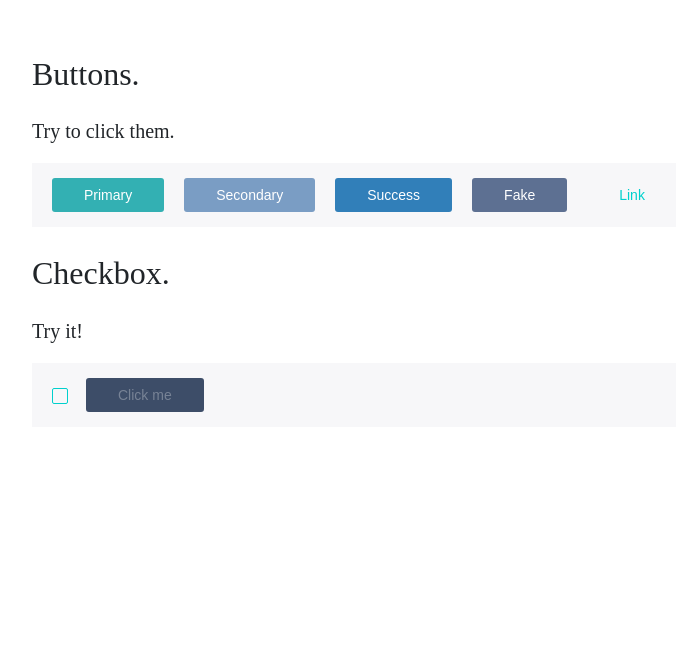
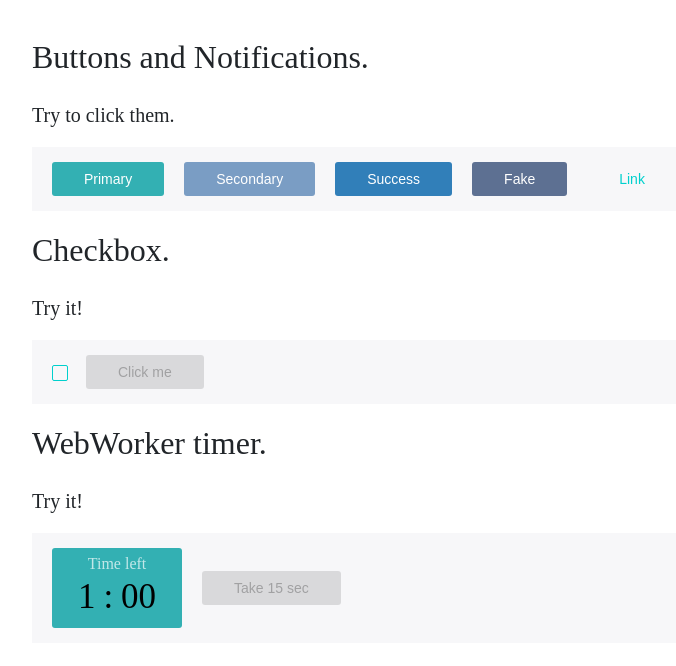
Before and after one commit to iluha5/react-library, a React app: page / in a window 1280 px wide. Shown: the top 666 px of the page, without its empty margins (6-682 px from the left). Built offline with nearby package versions, Linux system fonts and the light colour scheme.

Commit message:
feat(timer): add timer, ref buttons and app

```diff
--- a/src/components/App/index.jsx
+++ b/src/components/App/index.jsx
@@ -1,16 +1,27 @@
 import React from 'react';
 import PropTypes from 'prop-types';
+import cn from 'classnames';
 
+import { TIME_OVER, TEN_SECONDS_LEFT } from 'utils/constants';
 import style from './style.scss';
 
 import Button from 'components/Button';
 import Checkbox from 'components/Checkbox';
+import TimerContainer from 'containers/Timer';
 
-function App({ handlerButtonClick, triggerBox1, isBox1Checked }) {
+function App({
+    handlerButtonClick,
+    triggerBox1,
+    isBox1Checked,
+    timeLeft,
+    handlerTime,
+    handlerTimeButtonClick,
+    timerID,
+}) {
     return (
         <div className={style['App']}>
             <h2 className={style['App-Title']}>
-                Buttons.
+                Buttons and Notifications.
             </h2>
             <h3 className={style['App-SubTitle']}>
                 Try to click them.
@@ -78,6 +89,33 @@ function App({ handlerButtonClick, triggerBox1, isBox1Checked }) {
                     </Button>
                 </div>
             </div>
+            <h2 className={style['App-Title']}>
+                WebWorker timer.
+            </h2>
+            <h3 className={style['App-SubTitle']}>
+                Try it!
+            </h3>
+            <div className={style['App-Line']}>
+                <div className={cn(style['App-Item'], style['App-TimerWrapper'])}>
+                    <TimerContainer
+                        key={timerID}
+                        timeLeft={timeLeft}
+                        onTimeOver={handlerTime(TIME_OVER)}
+                        trigger={{
+                            time: 10,
+                            callback: handlerTime(TEN_SECONDS_LEFT),
+                        }}
+                    />
+                </div>
+                <div className={style['App-Item']}>
+                    <Button
+                        onClick={handlerTimeButtonClick}
+                        disabled={timeLeft !== 0}
+                    >
+                        Take 15 sec
+                    </Button>
+                </div>
+            </div>
         </div>
     );
 }
@@ -86,6 +124,10 @@ App.propTypes = {
     handlerButtonClick: PropTypes.func.isRequired,
     triggerBox1: PropTypes.func.isRequired,
     isBox1Checked: PropTypes.bool.isRequired,
+    timeLeft: PropTypes.number.isRequired,
+    handlerTime: PropTypes.func.isRequired,
+    handlerTimeButtonClick: PropTypes.func.isRequired,
+    timerID: PropTypes.number.isRequired,
 };
 
 export default App;
--- a/src/components/App/style.scss
+++ b/src/components/App/style.scss
@@ -1,5 +1,5 @@
 .App {
-    padding: 20px 30px;
+    padding: 10px 30px;
 
     &-Line {
         margin-top: 20px;
@@ -20,6 +20,8 @@
     }
 
     &-Title {
+        margin-top: 20px;
+
         color: rgb(33, 37, 41);
         font-size: 32px;
         font-weight: 500;
@@ -34,4 +36,8 @@
         font-weight: 500;
         line-height: 1.2;
     }
+
+    &-TimerWrapper {
+        min-height: 80px;
+    }
 }
--- a/src/components/Button/style.scss
+++ b/src/components/Button/style.scss
@@ -81,9 +81,9 @@ $btn-base-color: #3388e7;
     &:disabled:focus,
     &:disabled:hover,
     &:disabled:active {
-        background-color: $disabled-color;
-        border-color: $disabled-color;
-        color: rgba(255, 255, 255, 0.3);
+        background-color: rgba(0, 0, 0, 0.12);
+        border-color: transparent;
+        color: rgba(0, 0, 0, 0.26);
         cursor: not-allowed;
     }
 }
--- /dev/null
+++ b/src/components/Timer/index.jsx
@@ -0,0 +1,50 @@
+import React from 'react';
+import PropTypes from 'prop-types';
+
+import style from './style.scss';
+
+function Timer({ timeLeft, isNoStyles }) {
+    if (isNoStyles) return (
+        <div className={style['Timer-Time']}>
+            <div>
+                {Math.floor(timeLeft / 60)}
+            </div>
+            <div>:</div>
+            <div>
+                {timeLeft % 60 > 9  ? `${timeLeft % 60}` : `0${timeLeft % 60}`}
+            </div>
+        </div>
+    );
+
+    return (
+        <div className={style['Timer']}>
+            <div className={style['Timer-TimeWrapper']}>
+                <div className={style['Timer-Title']}>
+                    {'Time left'}
+                </div>
+                <div className={style['Timer-Time']}>
+                    <div className={style['Timer-Amount']}>
+                        {Math.floor(timeLeft / 60)}
+                    </div>
+
+                    &nbsp;&nbsp;
+
+                    <div className={style['Timer-Amount']}>:</div>
+
+                    &nbsp;&nbsp;
+
+                    <div className={style['Timer-Amount']}>
+                        {timeLeft % 60 > 9  ? `${timeLeft % 60}` : `0${timeLeft % 60}`}
+                    </div>
+                </div>
+            </div>
+        </div>
+    );
+}
+
+Timer.propTypes = {
+    timeLeft: PropTypes.number.isRequired,
+    isNoStyles: PropTypes.bool,
+};
+
+export default Timer;
--- /dev/null
+++ b/src/components/Timer/style.scss
@@ -0,0 +1,41 @@
+@import '../../variables.scss';
+
+.Timer {
+    display: flex;
+    align-items: center;
+    justify-content: center;
+
+    padding: 0;
+
+    width: 100%;
+    height: 100%;
+
+    text-align: center;
+    vertical-align: middle;
+    background: $primary-color;
+    border-radius: 3px;
+}
+
+
+.Timer-TimeWrapper {
+    width: 130px;
+}
+
+.Timer-Title {
+    color: rgba(255, 255, 255, 0.7);
+    line-height: 19px;
+}
+
+.Timer-Time {
+    display: flex;
+    justify-content: center;
+}
+
+.Timer-Amount {
+    font-size: 35px;
+    line-height: 48px;
+}
+
+.Timer-Label {
+    line-height: 16px;
+}
--- a/src/containers/App/index.jsx
+++ b/src/containers/App/index.jsx
@@ -3,12 +3,14 @@ import React from 'react';
 import App from 'components/App';
 import NotificationContainer from 'containers/Notification';
 import { showNotification } from 'utils/utils';
-import {NOTIFICATION_ERROR, NOTIFICATION_PASSED} from 'utils/constants';
+import { NOTIFICATION_ERROR, NOTIFICATION_PASSED, TIME_OVER, TEN_SECONDS_LEFT } from 'utils/constants';
 
 
 class AppContainer extends React.Component {
     state = {
         isBox1Checked: false,
+        timeLeft: 60,
+        timerID: 0,
     };
 
     _triggerBox1 = () => {
@@ -26,43 +28,44 @@ class AppContainer extends React.Component {
         );
     };
 
-    // _handlerSecondaryButtonClick = () => showNotification(
-    //         NOTIFICATION_ERROR,
-    //         'Secondary button click!'
-    //     );
-    //
-    // _handlerSuccessButtonClick = () => showNotification(
-    //         NOTIFICATION_PASSED,
-    //         'Success button click!'
-    //     );
-    //
-    // _handlerFakeButtonClick = () => showNotification(
-    //         NOTIFICATION_ERROR,
-    //         'Fake button click!'
-    //     );
-    //
-    // _handlerLinkButtonClick = () => showNotification(
-    //         NOTIFICATION_PASSED,
-    //         'Link click!'
-    //     );
+    _handlerTime = (type) => () => {
+        switch (type) {
+            case TIME_OVER:
+                this.setState({
+                    timeLeft: 0,
+                }, () => showNotification(NOTIFICATION_ERROR, 'Time is over'));
 
+                break;
+            case TEN_SECONDS_LEFT:
+                showNotification(NOTIFICATION_PASSED, 'Ten seconds left!');
+
+                break;
+            default:
+                break;
+        }
+    };
+
+    _handlerTimerButton = () => {
+        this.setState({
+            timeLeft: 15,
+            isTimeOver: false,
+            timerID: Math.random(),
+        });
+    };
 
     render() {
-        const { isBox1Checked } = this.state;
+        const { isBox1Checked, timeLeft, timerID } = this.state;
 
         return (
             <>
                 <App
                     handlerButtonClick={this._handlerButtonClick}
-                    // buttonHandlers={{
-                    //     primary: this._handlerPrimaryButtonClick,
-                    //     secondary: this._handlerSecondaryButtonClick,
-                    //     success: this._handlerSuccessButtonClick,
-                    //     fake: this._handlerFakeButtonClick,
-                    //     link: this._handlerLinkButtonClick,
-                    // }}
                     triggerBox1={this._triggerBox1}
                     isBox1Checked={isBox1Checked}
+                    timeLeft={timeLeft}
+                    handlerTime={this._handlerTime}
+                    handlerTimeButtonClick={this._handlerTimerButton}
+                    timerID={timerID}
                 />
                 <NotificationContainer/>
             </>
--- /dev/null
+++ b/src/containers/Timer/index.jsx
@@ -0,0 +1,111 @@
+import React from 'react';
+import PropTypes from 'prop-types';
+
+import worker from './worker';
+import WebWorker from 'utils/workerSetup';
+
+import Timer from 'components/Timer';
+
+
+class TimerContainer extends React.Component {
+    state = {
+        isTimeOver: false,
+        timeLeft: this.props.timeLeft,
+    };
+
+    componentDidMount() {
+        const {timeLeft} = this.state;
+
+        if (window.Worker) {
+            this._worker = new WebWorker(worker);
+
+            this._worker.postMessage({
+                type: 'start',
+                timeLeft: timeLeft,
+            });
+
+            this._worker.addEventListener('message', this._setTimer);
+        }
+    }
+
+    componentWillUnmount() {
+        this._worker.postMessage({
+            type: 'stop',
+        });
+
+        this._worker.terminate();
+    }
+
+    componentDidUpdate(prevProps) {
+        const {isTimeOver, timeLeft} = this.state;
+        const {onTimeOver, trigger} = this.props;
+
+        if ((prevProps.timeLeft !== this.props.timeLeft) && !isTimeOver) {
+            this._worker.postMessage({
+                type: 'update',
+                timeLeft: this.props.timeLeft,
+            });
+        }
+
+        if (trigger && timeLeft === trigger.time) {
+            trigger.callback();
+        }
+
+        if (isTimeOver) {
+            this._worker.terminate();
+
+            onTimeOver();
+
+            this.setState({
+                isTimeOver: false,
+            });
+        }
+    }
+
+    /**
+     * Set timeLeft and isTimeOver states from worker
+     * @param e
+     * @private
+     */
+    _setTimer = (e) => {
+        const { onTickCallback } = this.props;
+
+        if (e.data.isTimeOver) {
+            this.setState({
+                isTimeOver: true,
+            });
+        } else {
+            this.setState({
+                timeLeft: e.data.timeLeft,
+            }, () => {
+                if (onTickCallback) {
+                    onTickCallback(e.data.timeLeft);
+                }
+            });
+        }
+
+    };
+
+    render() {
+        const {timeLeft} = this.state;
+        const {isNoStyles} = this.props;
+
+        return (
+            <Timer timeLeft={timeLeft} isNoStyles={isNoStyles} />
+        );
+    }
+}
+
+TimerContainer.propTypes = {
+    timeLeft: PropTypes.number.isRequired,
+    onTimeOver: PropTypes.func.isRequired,
+    isNoStyles: PropTypes.bool,
+    trigger: PropTypes.shape({
+        time: PropTypes.number.isRequired,
+        callback: PropTypes.func.isRequired,
+    }),
+    onTickCallback: PropTypes.func,
+};
+
+
+export default TimerContainer;
--- /dev/null
+++ b/src/containers/Timer/worker.js
@@ -0,0 +1,56 @@
+export default () => {
+    let fading = false;
+    let interval;
+    let timeLeft = 0;
+
+    /**
+     * Reduce time and send message to main script
+     * @private
+     */
+    const _reduceTime = () => {
+        if (timeLeft - 1 >= 0) {
+            timeLeft -= 1;
+
+            self.postMessage({
+                timeLeft: timeLeft,
+                isTimeOver: false,
+            });
+        } else {
+            clearInterval(interval);
+            fading = false;
+
+            self.postMessage({
+                isTimeOver: true,
+            });
+        }
+    };
+
+
+    self.addEventListener('message', function(e){
+        switch (e.data.type) {
+            case 'start':
+                if (!fading){
+                    fading = true;
+
+                    timeLeft = e.data.timeLeft;
+
+                    interval = setInterval(_reduceTime, 1000);
+                }
+                break;
+            case 'stop':
+                clearInterval(interval);
+                fading = false;
+                break;
+            case 'update':
+                if (fading){
+                    clearInterval(interval);
+
+                    timeLeft = e.data.timeLeft;
+
+                    interval = setInterval(_reduceTime, 1000);
+                }
+                break;
+        }
+    }, false);
+
+};
--- a/src/utils/constants.js
+++ b/src/utils/constants.js
@@ -1,5 +1,7 @@
 export const NOTIFICATION_ERROR = 'NOTIFICATION_ERROR';
 export const NOTIFICATION_PASSED = 'NOTIFICATION_PASSED';
+export const TIME_OVER = 'TIME_OVER';
+export const TEN_SECONDS_LEFT = 'TEN_SECONDS_LEFT';
 
 // Regex
 // export const REGEX_PASSWORD = /^(?=.*[A-Za-z])(?=.*\d)(?=.*[@$!%*#?&])[A-Za-z\d@$!%*#?&]{8,32}$/; // eslint-disable-line
--- /dev/null
+++ b/src/utils/workerSetup.js
@@ -0,0 +1,7 @@
+export default class WebWorker {
+    constructor(worker) {
+        const code = worker.toString();
+        const blob = new Blob(['('+code+')()']);
+        return new Worker(URL.createObjectURL(blob));
+    }
+}
```
